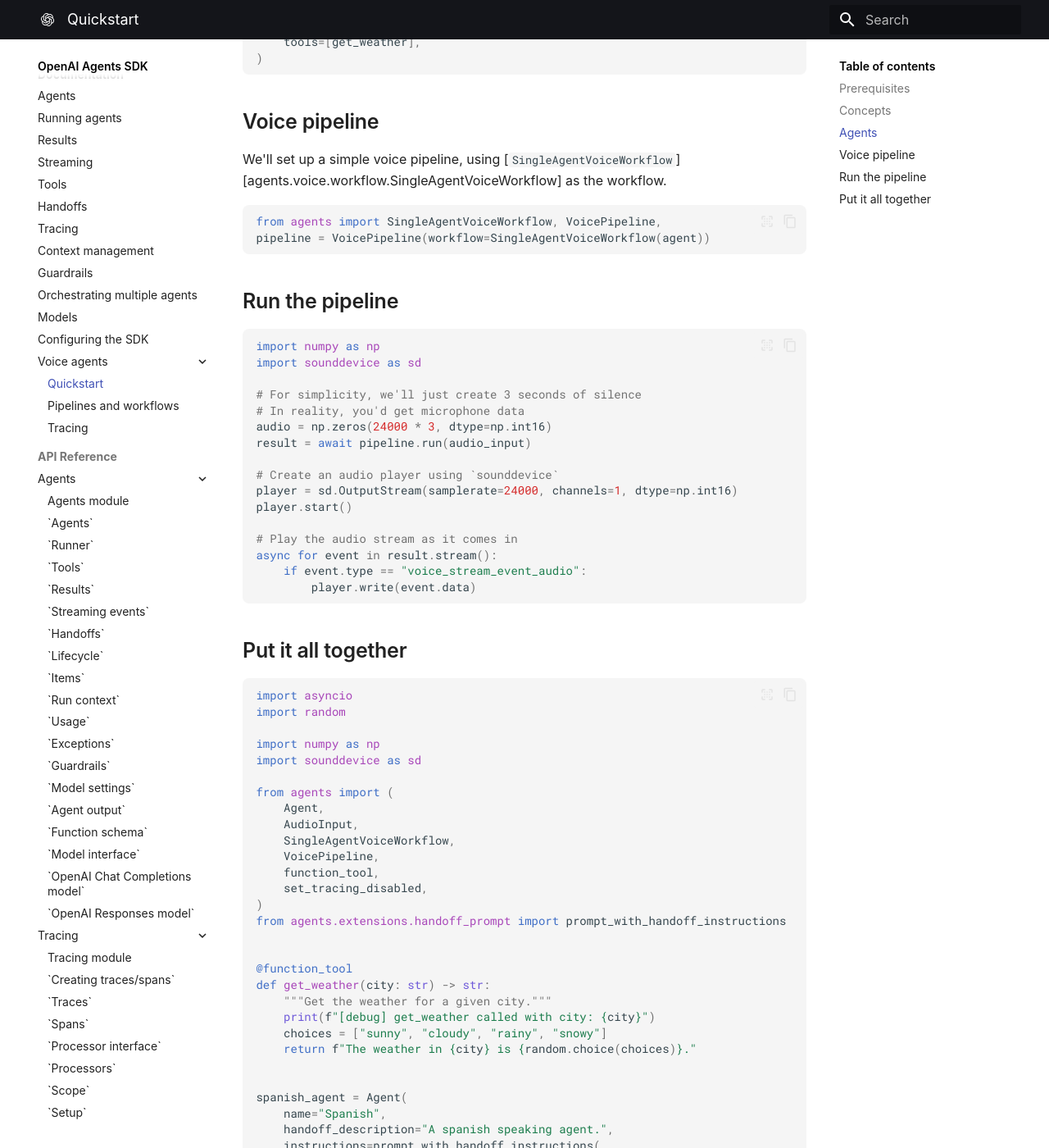
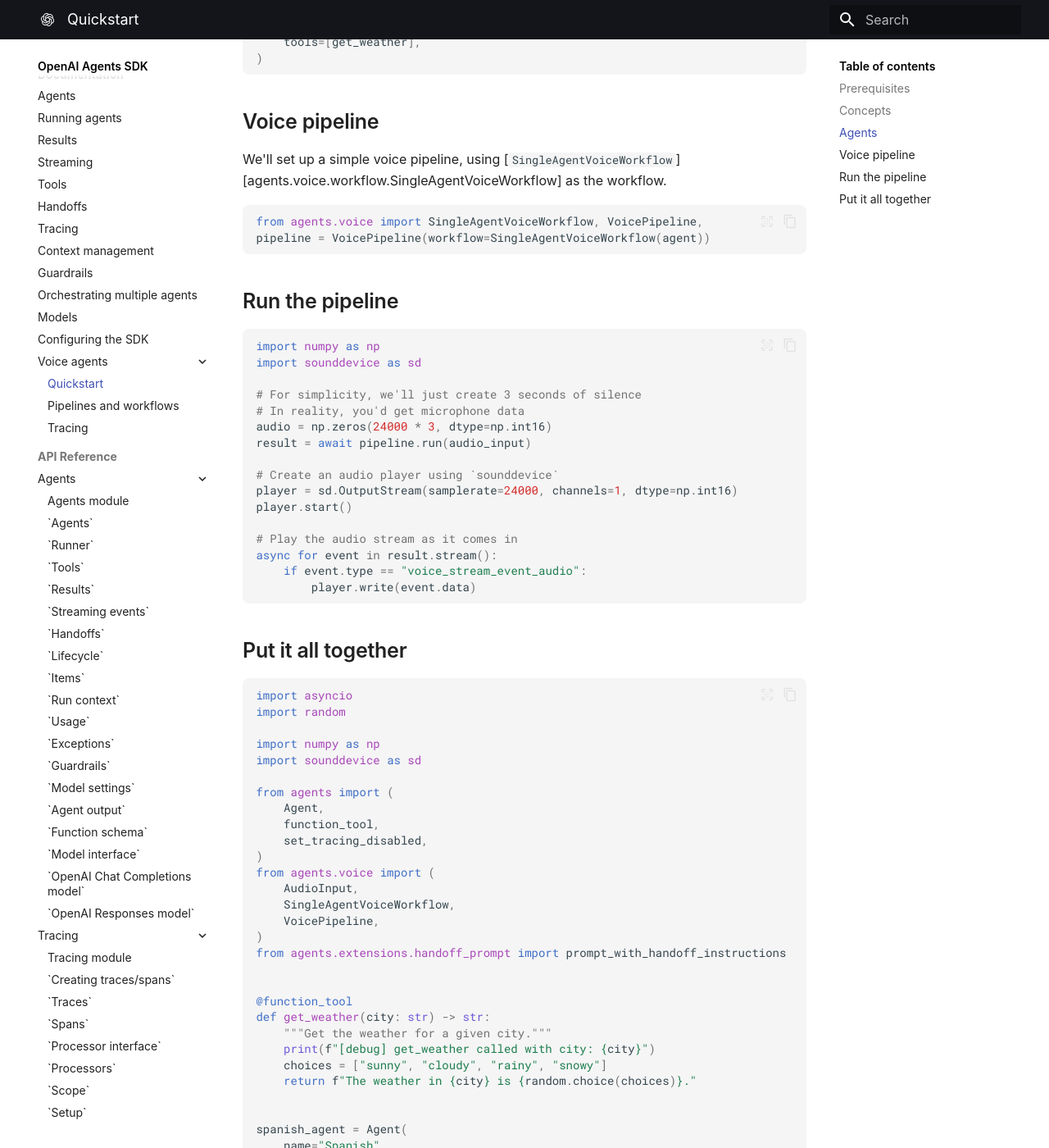
Before and after one commit to Radoslaw-Lisowski/openai-agents-python, an MkDocs documentation site: the page built from docs/voice/quickstart.md, in a window 1280 px wide and 1400 px high, scrolled down 1831 px. Shown: the whole window at 82% size. Built offline with MkDocs 1.6.1 and Material for MkDocs 9.7.7, drawn with Linux system fonts in a browser that asks for light colours; some web fonts are replaced.

Commit message:
[doc] fix invalid imports

````diff
--- a/docs/voice/quickstart.md
+++ b/docs/voice/quickstart.md
@@ -91,7 +91,7 @@ agent = Agent(
 We'll set up a simple voice pipeline, using [`SingleAgentVoiceWorkflow`][agents.voice.workflow.SingleAgentVoiceWorkflow] as the workflow.
 
 ```python
-from agents import SingleAgentVoiceWorkflow, VoicePipeline,
+from agents.voice import SingleAgentVoiceWorkflow, VoicePipeline,
 pipeline = VoicePipeline(workflow=SingleAgentVoiceWorkflow(agent))
 ```
 
@@ -128,11 +128,13 @@ import sounddevice as sd
 
 from agents import (
     Agent,
+    function_tool,
+    set_tracing_disabled,
+)
+from agents.voice import (
     AudioInput,
     SingleAgentVoiceWorkflow,
     VoicePipeline,
-    function_tool,
-    set_tracing_disabled,
 )
 from agents.extensions.handoff_prompt import prompt_with_handoff_instructions
 
````
